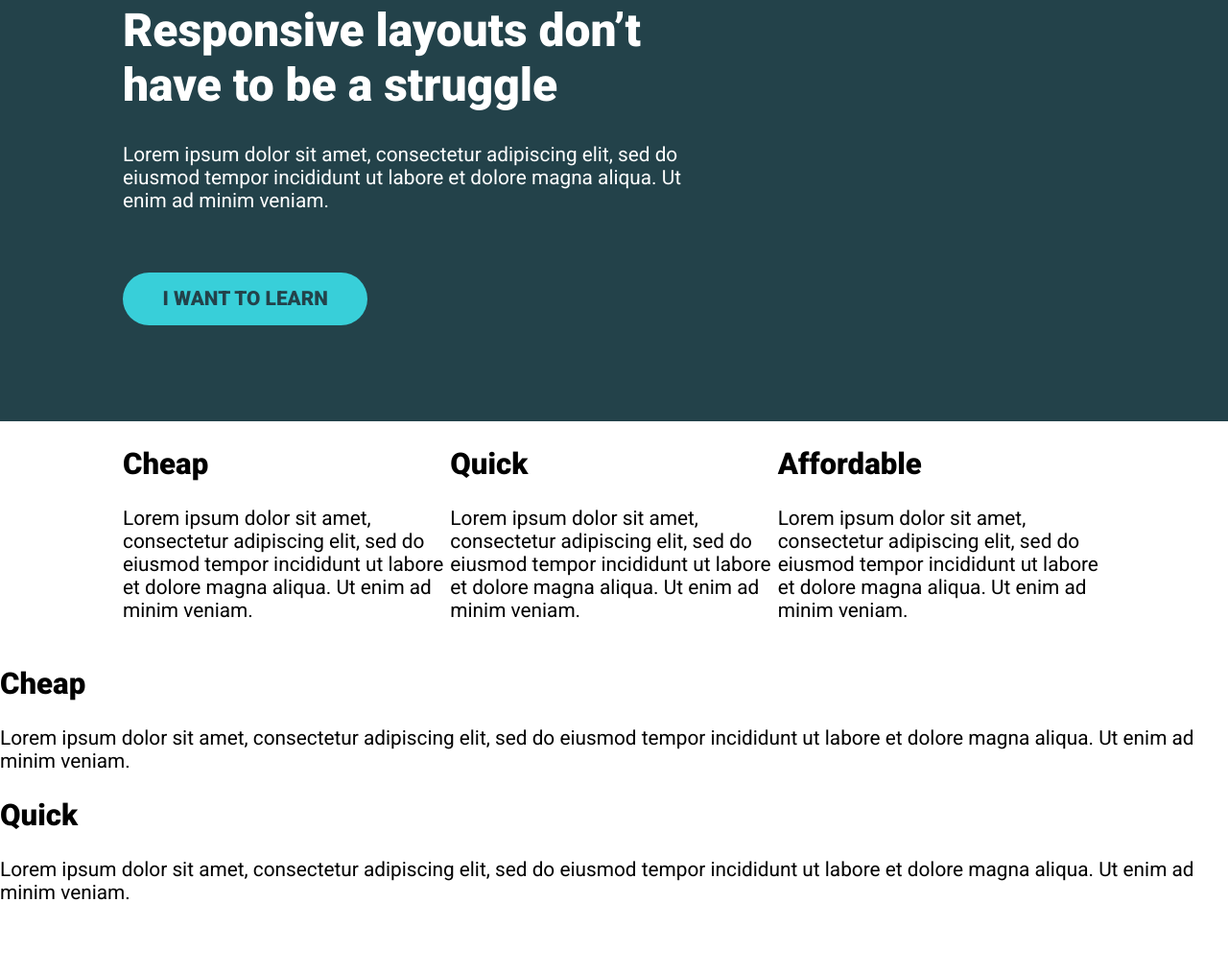
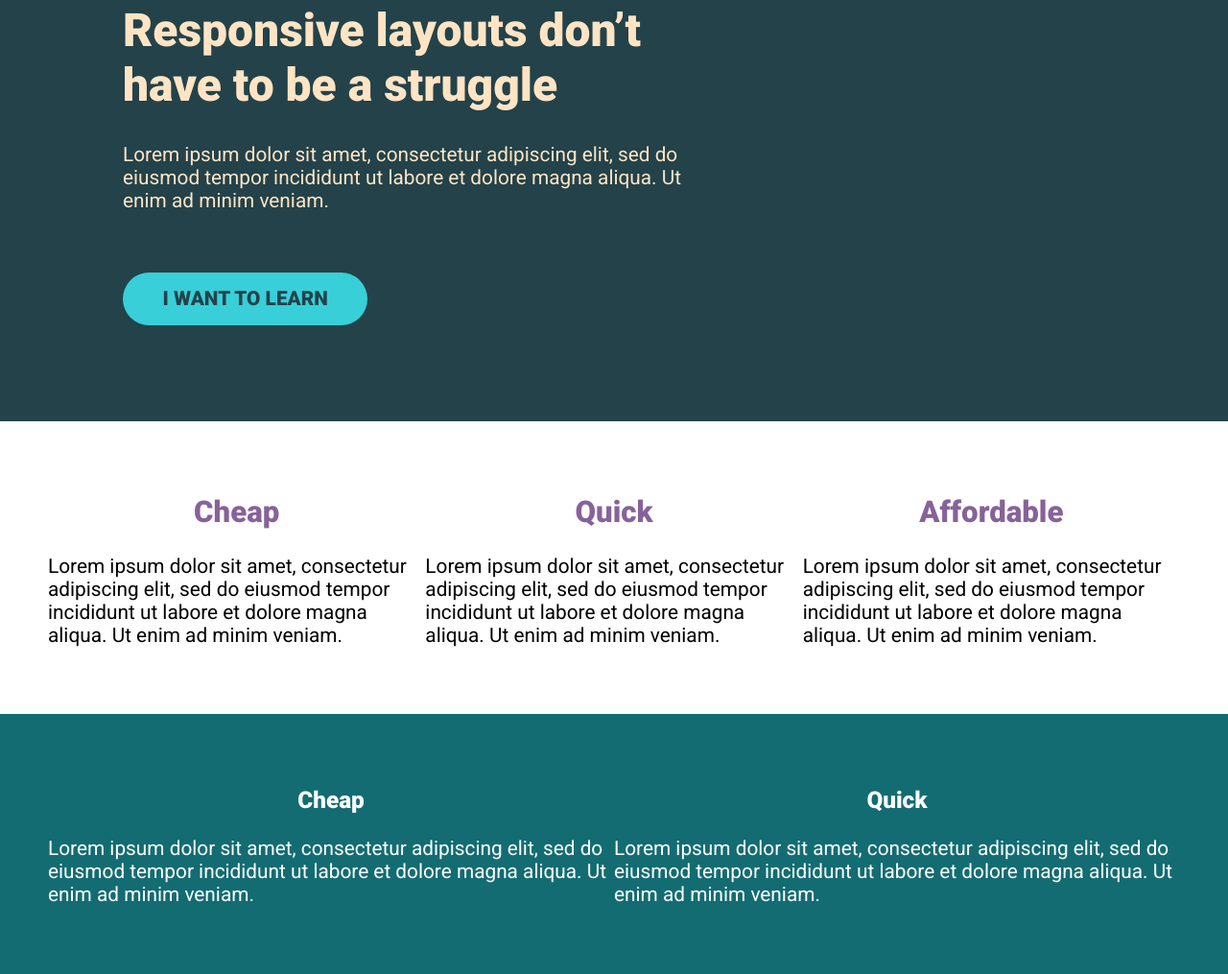
Before and after one commit to TaniaAugie/html-css-structure, a plain HTML site: page challenge4/page4.html in a window 1280 px wide. Shown: the part 129-1144 px from the top of the page at 96% size. Before the commit the page ends 1092 px from the top, so only its background shows below. Drawn offline with Linux system fonts and the light colour scheme.

Commit message:
completed challenge 4

```diff
--- a/challenge4/page4.html
+++ b/challenge4/page4.html
@@ -24,9 +24,9 @@
         </div>
       </div>
     </div>
-    <div class="container">
+    <div class="flex-container">
       <div class="row">
-        <div class="col">
+        <div class="col-lg-4">
           <h2>Cheap</h2>
           <p>
             Lorem ipsum dolor sit amet, consectetur adipiscing elit, sed do
@@ -34,7 +34,7 @@
             ad minim veniam.
           </p>
         </div>
-        <div class="col">
+        <div class="col-lg-4">
           <h2>Quick</h2>
           <p>
             Lorem ipsum dolor sit amet, consectetur adipiscing elit, sed do
@@ -42,7 +42,7 @@
             ad minim veniam.
           </p>
         </div>
-        <div class="col">
+        <div class="col-lg-4">
           <h2>Affordable</h2>
           <p>
             Lorem ipsum dolor sit amet, consectetur adipiscing elit, sed do
@@ -52,22 +52,27 @@
         </div>
       </div>
     </div>
-
-    <div class="col">
-      <h2>Cheap</h2>
+    <footer>
+      <div class="flex-container">
+        <div class="row">
+          <div class="col-sm-6">
+            <h3>Cheap</h3>
             <p>
-        Lorem ipsum dolor sit amet, consectetur adipiscing elit, sed do eiusmod
-        tempor incididunt ut labore et dolore magna aliqua. Ut enim ad minim
-        veniam.
+              Lorem ipsum dolor sit amet, consectetur adipiscing elit, sed do
+              eiusmod tempor incididunt ut labore et dolore magna aliqua. Ut
+              enim ad minim veniam.
             </p>
           </div>
-    <div class="col">
-      <h2>Quick</h2>
+          <div class="col-sm-6">
+            <h3>Quick</h3>
             <p>
-        Lorem ipsum dolor sit amet, consectetur adipiscing elit, sed do eiusmod
-        tempor incididunt ut labore et dolore magna aliqua. Ut enim ad minim
-        veniam.
+              Lorem ipsum dolor sit amet, consectetur adipiscing elit, sed do
+              eiusmod tempor incididunt ut labore et dolore magna aliqua. Ut
+              enim ad minim veniam.
             </p>
           </div>
+        </div>
+      </div>
+    </footer>
   </body>
 </html>
--- a/challenge4/style4.css
+++ b/challenge4/style4.css
@@ -33,6 +33,16 @@ body {
 
 h1 {
   font-size: 3rem;
+  color: bisque;
+}
+
+h2 {
+  color: #87629a;
+  text-align: center;
+}
+
+h3 {
+  text-align: center;
 }
 
 .container {
@@ -83,3 +93,18 @@ h1 {
 .btn:focus {
   opacity: 0.75;
 }
+
+.hero__text p {
+  color: bisque;
+}
+
+footer {
+  background-color: #136c72;
+  color: white;
+}
+
+.flex-container {
+  display: flex;
+  justify-content: center;
+  padding: 50px;
+}
```
Lines whose indentation alone changed are shown as unchanged.
